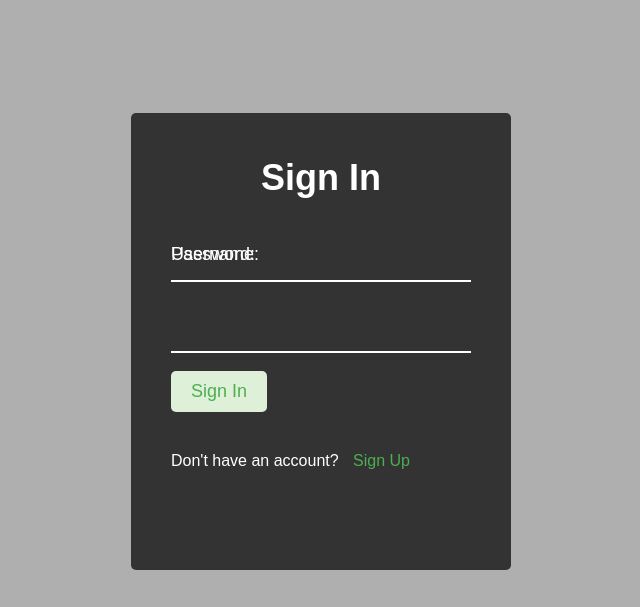
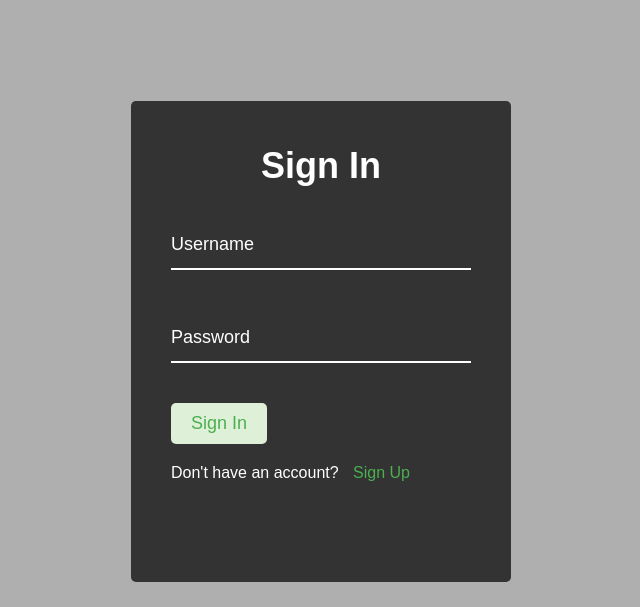
Before and after one commit to d3h1/Database_Design, a Flask app: page / in a window 1280 px wide. Shown: the top 607 px of the page, without its empty margins (319-959 px from the left). Run offline with Flask 3, Linux system fonts and the light colour scheme; some web fonts are replaced.

Commit message:
styling changes

```diff
--- a/static/signin.css
+++ b/static/signin.css
@@ -77,7 +77,7 @@
   /* Styles for the labels */
   .form-control label {
     position: absolute;
-    top: 15px;
+    bottom: 15px;
     left: 0;
   }
 
--- a/static/signin.js
+++ b/static/signin.js
@@ -1,4 +1,6 @@
 const labels = document.querySelectorAll('.form-control label')
+
+
 
 labels.forEach(label => {
     label.innerHTML = label.innerText
--- a/templates/signin.html
+++ b/templates/signin.html
@@ -11,16 +11,18 @@
   <body>
     <div class="container">
       <h1>Sign In</h1>
-      <form class="form-control" method="POST" action="{{ url_for('handle_signin') }}">
-        <input type="hidden" name="action" value="signin" />
-        <label  for="username">Username:</label>
-        <input type="text" name="username" required />
+      <form method="POST" action="{{ url_for('handle_signin') }}">
+        <div class="form-control">
+          <input type="hidden" name="action" value="signin" />
+          <input type="text" name="username" required />
+          <label  for="username">Username</label>
+        </div>
 
-        <br />
-        <label  for="password">Password:</label>
-        <input type="password" name="password" required />
+        <div class="form-control">
+          <input type="password" name="password" required />
+          <label  for="password">Password</label>
+        </div>
 
-        <br />
         <input type="submit" value="Sign In" />
       </form>
 
```
